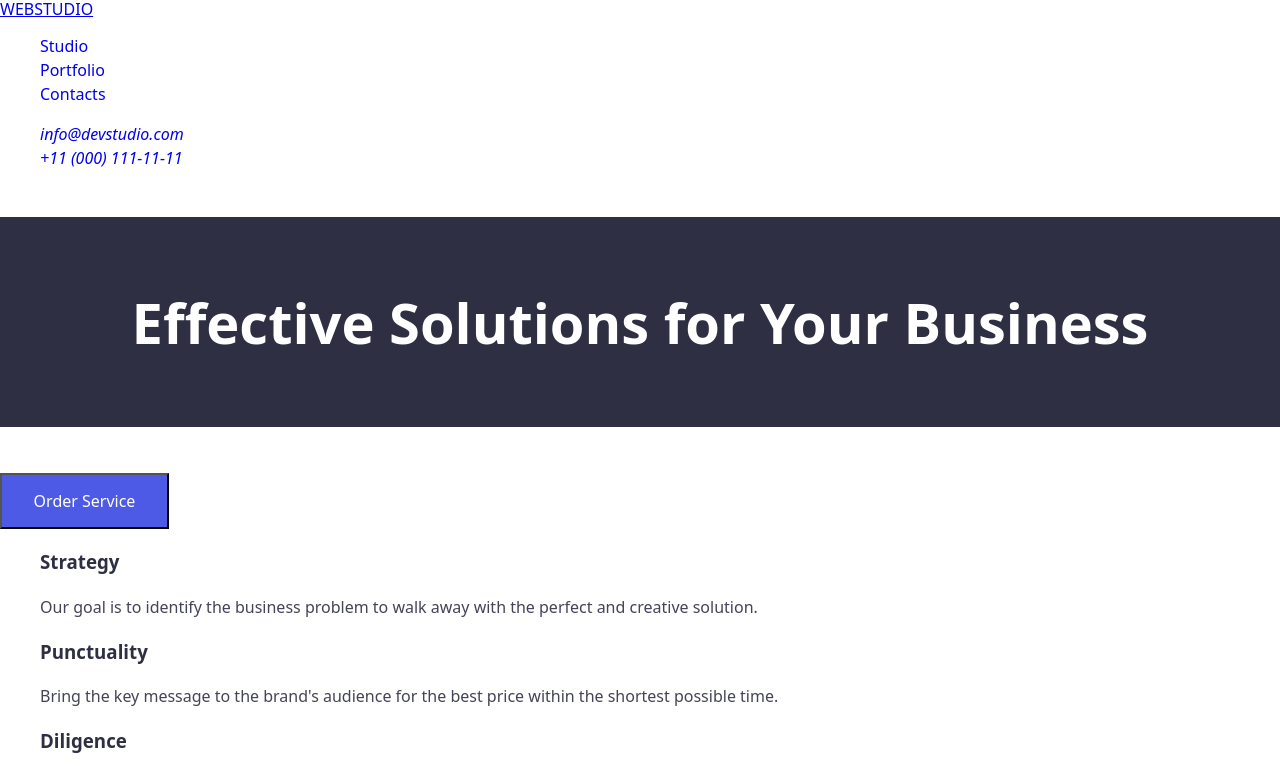
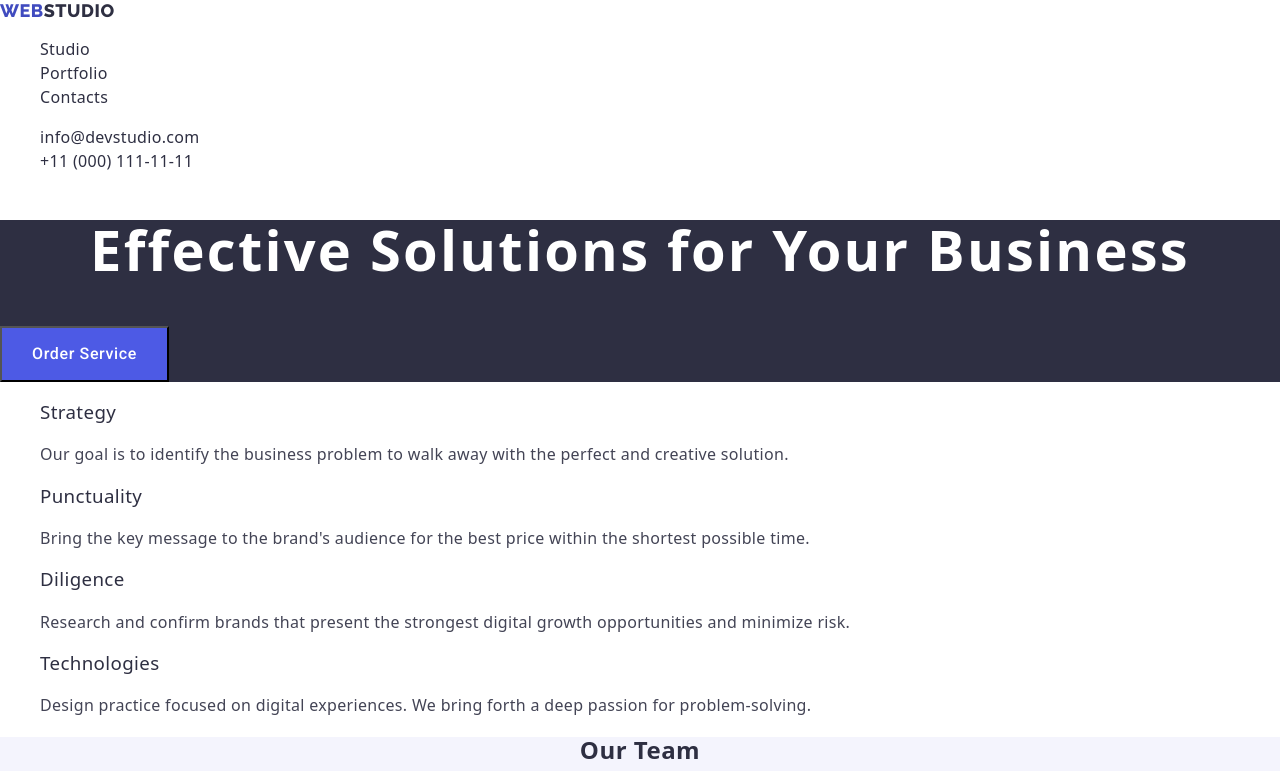
Before and after one commit to elifdoganeren/goit-markup-hw-02, a plain HTML site: page index.html in a window 1280 px wide. Shown: the top 771 px of the page. Drawn offline with nearby package versions, Linux system fonts and the light colour scheme.

Commit message:
style ok

```diff
--- a/css/styles.css
+++ b/css/styles.css
@@ -1,65 +1,86 @@
 body {
-  font-family:"Roboto", sans-serif;
+  font-family: "Roboto", sans-serif;
   background-color: #ffffff;
-  color: #434455
+  color: #434455;
 }
 
-.page-logo-title {
-  font-family: "Raleway", system-ui;
-  font-weight: 700;
+.logo {
+  font-family: "Raleway", sans-serif;
+  font-weight: 800;
   font-size: 18px;
-  line-height: 1.5;
-  letter-spacing: 3%;
+  line-height: 1.17;
+  letter-spacing: 0.03em;
   color: #4d5ae5;
+  text-transform: uppercase;
   text-decoration: none;
 }
 
-.page-logo-title:hover,
-.page-logo-title:focus {
-  color: brown;
+.logo-text {
+  text-decoration: none;
+  color: #2e2f42;
 }
 
-.page-menu-list li {
+.link {
+  text-decoration: none;
+}
+
+.logo:hover,
+.logo:focus {
+  color: #404bbf;
+}
+
+.logo-text:hover,
+.logo-text:focus {
+  color: #404bbf;
+}
+
+.nav-li .link {
   font-weight: 500;
   font-size: 16px;
   line-height: 1.5;
-  letter-spacing: 2%;
+  letter-spacing: 0.02em;
   color: #2e2f42;
+}
+
+.list {
+  text-decoration: none;
   list-style-type: none;
 }
 
-.page-menu-list a {
+.link:hover,
+.link:focus {
+  color: #404bbf;
+}
+
+.adress-list .link {
+  font-weight: 500;
+  font-size: 16px;
+  line-height: 1.5;
+  letter-spacing: 0.02em;
+  color: #2e2f42;
+  font-style: normal;
   text-decoration: none;
 }
 
-.page-menu-list a:hover {
-  color: brown;
+.adress-list .link:hover,
+.adress-list .link:focus {
+  color: #404bbf;
 }
 
-.page-adress-list {
-  font-weight: 400;
-  font-size: 16px;
-  line-height: 1.5;
-  letter-spacing: 2%;
-  color: #434455;
-  list-style-type: none;
-}
-
-.page-adress-list a {
-  text-decoration: none;
-}
-
-.page-title-h1 {
-  font-weight: 700;
-  font-size: 56px;
-  line-height: 3.75;
-  letter-spacing: 2%;
-  text-align: center;
-  color: white;
+.first-section {
   background-color: #2e2f42;
 }
 
-.order-link {
+.header {
+  font-weight: 700;
+  font-size: 56px;
+  line-height: 1.07;
+  letter-spacing: 0.04em;
+  text-align: center;
+  color: #fff;
+}
+
+.button {
   width: 169px;
   height: 56px;
   top: 428px;
@@ -67,39 +88,62 @@ body {
   gap: 10px;
   background-color: #4d5ae5;
   cursor: pointer;
-  color: white;
+  color: #fff;
+  font-family: "Roboto", sans-serif;
+  font-weight: 500;
+  font-size: 16px;
+  line-height: 1.5;
+  letter-spacing: 0.04em;
 }
 
-.page-title-h3 {
+.button:hover,
+.button:focus {
+  background-color: #404bbf;
+}
+
+.third-header {
   font-weight: 500;
   size: 20px;
-  line-height: 1.5;
-  letter-spacing: 2%;
+  line-height: 1.2;
+  letter-spacing: 0.02em;
   list-style-type: none;
   color: #2e2f42;
 }
 
-.page-title-h3 p {
+.list-text {
   font-weight: 400;
   size: 16px;
   line-height: 1.5;
-  letter-spacing: 2%;
+  letter-spacing: 0.02em;
   color: #434455;
 }
 
-.page-title-h2 {
+.second-header {
   font-weight: 700;
   size: 36px;
-  line-height: 2.5;
-  letter-spacing: 2%;
+  line-height: 1.11;
+  letter-spacing: 0.02em;
   text-align: center;
   color: #2e2f42;
+  text-transform: capitalize;
 }
 
-.page-footer p {
+.second-section {
+  background-color: #f4f4fd;
+}
+
+.footer {
+  background-color: #2e2f42;
+}
+
+.footer-text {
   font-weight: 400;
   size: 16px;
   line-height: 1.5;
-  letter-spacing: 2%;
-  color: #434455;
+  letter-spacing: 0.02em;
+  color: #f4f4fd;
 }
+
+.logo-footer {
+  color: #f4f4fd;
+}
--- a/index.html
+++ b/index.html
@@ -3,7 +3,6 @@
   <head>
     <title>WEBSTUDIO</title>
     <meta charset="UTF-8" />
-    <meta name="viewport" content="width=device-width, initial-scale=1.0" />
     <link
       href="https://fonts.googleapis.com/css2?family=Roboto:ital,wght@0,100;0,300;0,400;0,500;0,700;0,900;1,100;1,300;1,400;1,500;1,700;1,900&display=swap"
       rel="stylesheet"
@@ -12,9 +11,7 @@
       href="https://fonts.googleapis.com/css2?family=Raleway:ital,wght@0,100..900;1,100..900&display=swap"
       rel="stylesheet"
     />
-    <link rel="stylesheet" href="https://fonts.googleapis.com" />
-    <link rel="stylesheet" href="https://fonts.gstatic.com" crossorigin />
-    <link rel="stylesheet" href="./css/styles.css" />
+    <link rel="stylesheet" href="/css/styles.css" />
     <link
       rel="stylesheet"
       href="https://cdnjs.cloudflare.com/ajax/libs/modern-normalize/3.0.0/modern-normalize.min.css"
@@ -22,96 +19,95 @@
       crossorigin="anonymous"
       referrerpolicy="no-referrer"
     />
-
   </head>
 
   <body>
     <header>
-      <a href="#" target="_self" class="page-logo-title1">WEBSTUDIO</a>
+      <a href="#" target="_self" class="logo">WEB<span class="logo-text">STUDIO</span></a>
       <nav>
-        <ul class="page-menu-list">
-          <li>
-            <a href="#">Studio</a>
+        <ul class="list">
+          <li class="nav-li">
+            <a class="link" href="#">Studio</a>
           </li>
 
-          <li>
-            <a href="#">Portfolio</a>
+          <li class="nav-li">
+            <a class="link" href="#">Portfolio</a>
           </li>
 
-          <li>
-            <a href="#">Contacts</a>
+          <li class="nav-li">
+            <a class="link" href="#">Contacts</a>
           </li>
         </ul>
       </nav>
 
-      <address>
-        <ul class="page-adress-list">
-          <li>
-            <a href="mailto:info@devstudio.com">info@devstudio.com</a>
+      <address class="contacts">
+        <ul class="list">
+          <li class="adress-list">
+            <a class="link" href="mailto:info@devstudio.com">info@devstudio.com</a>
           </li>
 
-          <li>
-            <a href="tel:+110001111111">+11 (000) 111-11-11</a>
+          <li class="adress-list">
+            <a class="link" href="tel:+110001111111">+11 (000) 111-11-11</a>
           </li>
         </ul>
       </address>
     </header>
 
     <main>
-      <section>
-        <h1 class="page-title-h1">Effective Solutions for Your Business</h1>
-        <button class="order-link" type="button">Order Service</button>
+      <section class="first-section">
+        <h1 class="header">Effective Solutions for Your Business</h1>
+        <button class="button" type="button">Order Service</button>
       </section>
-      <ul class="page-title-h3">
+      <ul class="list">
         <li>
-          <h3>Strategy</h3>
-          <p>
+          <h3 class="third-header">Strategy</h3>
+          <p class="list-text">
             Our goal is to identify the business problem to walk away with the
             perfect and creative solution.
           </p>
         </li>
 
         <li>
-          <h3>Punctuality</h3>
-          <p>
+          <h3 class="third-header">Punctuality</h3>
+          <p class="list-text">
             Bring the key message to the brand's audience for the best price
             within the shortest possible time.
           </p>
         </li>
 
         <li>
-          <h3>Diligence</h3>
-          <p>
+          <h3 class="third-header">Diligence</h3>
+          <p class="list-text">
             Research and confirm brands that present the strongest digital
             growth opportunities and minimize risk.
           </p>
         </li>
 
         <li>
-          <h3>Technologies</h3>
-          <p>
+          <h3 class="third-header">Technologies</h3>
+          <p class="list-text">
             Design practice focused on digital experiences. We bring forth a
             deep passion for problem-solving.
           </p>
         </li>
       </ul>
-      <section>
-        <h2 class="page-title-h2">Our Team</h2>
-        <ul class="page-title-h3">
+      <section class="second-section">
+        <h2 class="second-header">Our Team</h2>
+        <ul class="list">
           <li>
             <img
               src="images/markguerrero.jpg"
               alt="markGuerreroPhoto"
               width="264"
             />
-            <h3>Mark Guerrero</h3>
-            <p>Product Designer</p>
+            <h3 class="third-header">Mark Guerrero</h3>
+            <p class="list-text">Product Designer</p>
           </li>
 
           <li>
             <img src="images/tomford.jpg" alt="tomFordPhoto" width="264" />
-            <h3>Tom Ford</h3>
-            <p>Frontend Developer</p>
+            <h3 class="third-header">Tom Ford</h3>
+            <p class="list-text">Frontend Developer</p>
           </li>
 
           <li>
@@ -120,8 +116,8 @@
               alt="camilaGarciaPhoto"
               width="264"
             />
-            <h3>Camila Garcia</h3>
-            <p>Marketing</p>
+            <h3 class="third-header">Camila Garcia</h3>
+            <p class="list-text">Marketing</p>
           </li>
 
           <li>
@@ -130,22 +126,22 @@
               alt="danielWilsonPhoto"
               width="264"
             />
-            <h3>Daniel Wilson</h3>
-            <p>UI Designer</p>
+            <h3 class="third-header">Daniel Wilson</h3>
+            <p class="list-text">UI Designer</p>
           </li>
         </ul>
       </section>
-      <section>
-        <h2 class="page-title-h2">Our Portfolio</h2>
-        <ul class="page-title-h3">
+      <section class="third-section">
+        <h2 class="second-header">Our Portfolio</h2>
+        <ul class="list">
           <li>
             <img
               src="images/bankingapp.jpg"
               alt="bankingAppPhoto"
               width="360"
             />
-            <h3>Banking App</h3>
-            <p>App</p>
+            <h3 class="third-header">Banking App</h3>
+            <p class="list-text">App</p>
           </li>
 
           <li>
@@ -154,8 +150,8 @@
               alt="cashlessPaymentPhoto"
               width="360"
             />
-            <h3>Cashless Payment</h3>
-            <p>Marketing</p>
+            <h3 class="third-header">Cashless Payment</h3>
+            <p class="list-text">Marketing</p>
           </li>
 
           <li>
@@ -164,8 +160,8 @@
               alt="meditationAppPhoto"
               width="360"
             />
-            <h3>Meditation App</h3>
-            <p>App</p>
+            <h3 class="third-header">Meditation App</h3>
+            <p class="list-text">App</p>
           </li>
 
           <li>
@@ -174,8 +170,8 @@
               alt="taxiServicePhoto"
               width="360"
             />
-            <h3>Taxi Service</h3>
-            <p>Marketing</p>
+            <h3 class="third-header">Taxi Service</h3>
+            <p class="list-text">Marketing</p>
           </li>
 
           <li>
@@ -184,8 +180,8 @@
               alt="screenIllustrationsPhoto"
               width="360"
             />
-            <h3>Screen Illustrations</h3>
-            <p>Design</p>
+            <h3 class="third-header">Screen Illustrations</h3>
+            <p class="list-text">Design</p>
           </li>
 
           <li>
@@ -194,16 +190,16 @@
               alt="onlineCoursesPhoto"
               width="360"
             />
-            <h3>Online Courses</h3>
-            <p>Marketing</p>
+            <h3 class="third-header">Online Courses</h3>
+            <p class="list-text">Marketing</p>
           </li>
         </ul>
       </section>
     </main>
 
-    <footer class="page-footer">
-      <a class="page-logo-title" href="#" target="_self">WEBSTUDIO</a>
-      <p>
+    <footer class="footer">
+      <a href="#" target="_self" class="logo">WEB<span class="logo-footer">STUDIO</span></a>
+      <p class="footer-text">
         Increase the flow of customers and sales for your business with digital
         marketing & growth solutions.
       </p>
```
